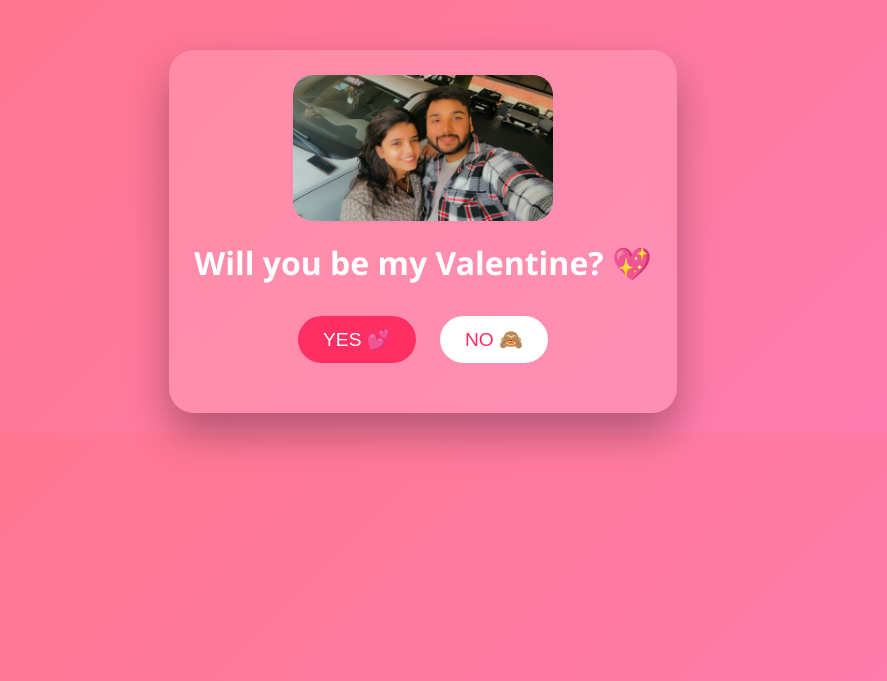
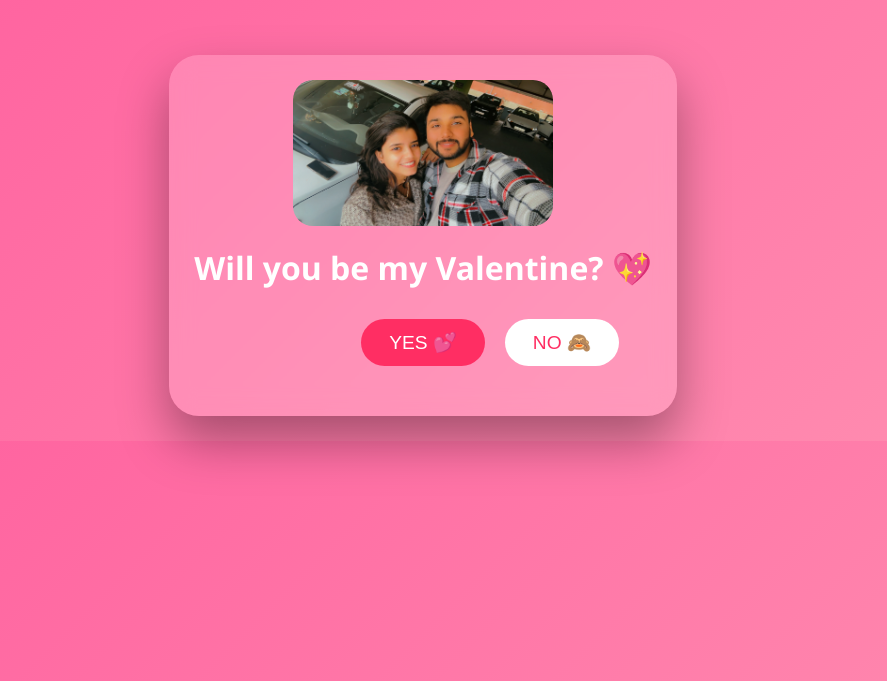
Before and after one commit to rs8242813/Valantine, a Flask app: page / in a window 1280 px wide. Shown: the top 681 px of the page, without its empty margins (217-1104 px from the left). Run offline with Flask 3, Linux system fonts and the light colour scheme.

Commit message:
Update index.html

```diff
--- a/templates/index.html
+++ b/templates/index.html
@@ -9,24 +9,25 @@
 body {
     margin: 0;
     font-family: 'Segoe UI', sans-serif;
-    background: linear-gradient(135deg, #ff758c, #ff7eb3);
+    background: linear-gradient(135deg, #ff5f9e, #ff8fb1);
     text-align: center;
     color: white;
     overflow: hidden;
 }
 
 .container {
-    padding: 20px;
+    padding: 25px;
     margin-top: 30px;
 }
 
 .card {
-    background: rgba(255,255,255,0.15);
-    backdrop-filter: blur(10px);
-    border-radius: 25px;
+    background: rgba(255,255,255,0.18);
+    backdrop-filter: blur(12px);
+    border-radius: 30px;
     padding: 25px;
     display: inline-block;
-    box-shadow: 0 20px 40px rgba(0,0,0,0.3);
+    box-shadow: 0 25px 50px rgba(0,0,0,0.35);
+    position: relative;
 }
 
 img {
@@ -35,16 +36,17 @@ img {
 }
 
 h1 {
-    margin-top: 15px;
+    margin: 15px 0;
 }
 
 .buttons {
     margin-top: 20px;
+    position: relative;
 }
 
 button {
     font-size: 1.2em;
-    padding: 12px 25px;
+    padding: 12px 28px;
     border: none;
     border-radius: 30px;
     margin: 10px;
@@ -58,21 +60,35 @@ button {
 }
 
 #noBtn {
-    background: #ffffff;
+    background: white;
     color: #ff2e63;
+    position: absolute;
 }
 
 #message {
     margin-top: 15px;
-    font-size: 1.2em;
+    font-size: 1.3em;
 }
 
 video {
     display: none;
     width: 90%;
-    max-width: 400px;
+    max-width: 420px;
     margin-top: 20px;
     border-radius: 20px;
+}
+
+/* floating hearts */
+.heart {
+    position: absolute;
+    bottom: -20px;
+    animation: floatUp 6s linear infinite;
+    font-size: 22px;
+}
+
+@keyframes floatUp {
+    0% { transform: translateY(0); opacity: 1; }
+    100% { transform: translateY(-120vh); opacity: 0; }
 }
 </style>
 </head>
@@ -93,26 +109,52 @@ video {
 
     <video id="video" controls>
       <source src="{{ url_for('static', filename='valentine.mp4') }}" type="video/mp4">
-      Your browser does not support video.
     </video>
   </div>
 </div>
 
+<audio id="music" loop>
+  <source src="{{ url_for('static', filename='music.mp3') }}" type="audio/mpeg">
+</audio>
+
 <script>
-let yesSize = 1;
+let yesScale = 1;
 
 function yesClick() {
     document.getElementById("video").style.display = "block";
     document.getElementById("video").play();
-    document.getElementById("message").innerHTML = "I knew it ❤️💖";
+
+    document.getElementById("music").play();
+
+    document.getElementById("message").innerHTML = "I knew it 😍❤️";
+
     document.getElementById("yesBtn").style.display = "none";
     document.getElementById("noBtn").style.display = "none";
+
+    confetti();
 }
 
 function noClick() {
-    yesSize += 0.3;
-    document.getElementById("yesBtn").style.transform = `scale(${yesSize})`;
-    document.getElementById("message").innerHTML = "Oops 😅 try again...";
+    yesScale += 0.3;
+    const yesBtn = document.getElementById("yesBtn");
+    yesBtn.style.transform = `scale(${yesScale})`;
+
+    const noBtn = document.getElementById("noBtn");
+    noBtn.style.left = Math.random() * 200 + "px";
+    noBtn.style.top = Math.random() * 80 + "px";
+
+    document.getElementById("message").innerHTML = "Nice try 😏 Try again...";
+}
+
+function confetti() {
+    for (let i = 0; i < 40; i++) {
+        let heart = document.createElement("div");
+        heart.className = "heart";
+        heart.innerHTML = "❤️";
+        heart.style.left = Math.random() * 100 + "vw";
+        heart.style.animationDuration = (Math.random() * 3 + 4) + "s";
+        document.body.appendChild(heart);
+    }
 }
 </script>
 
```
